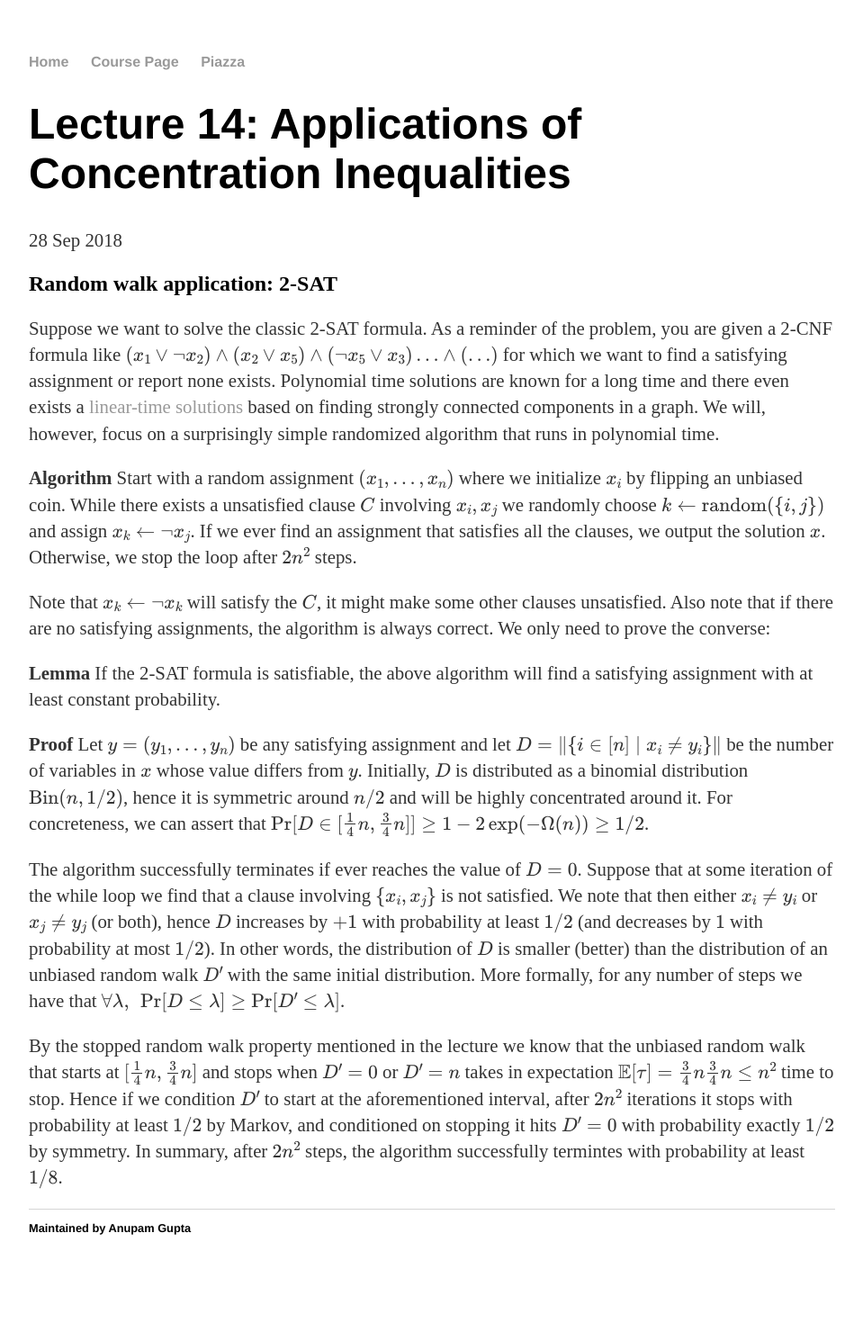
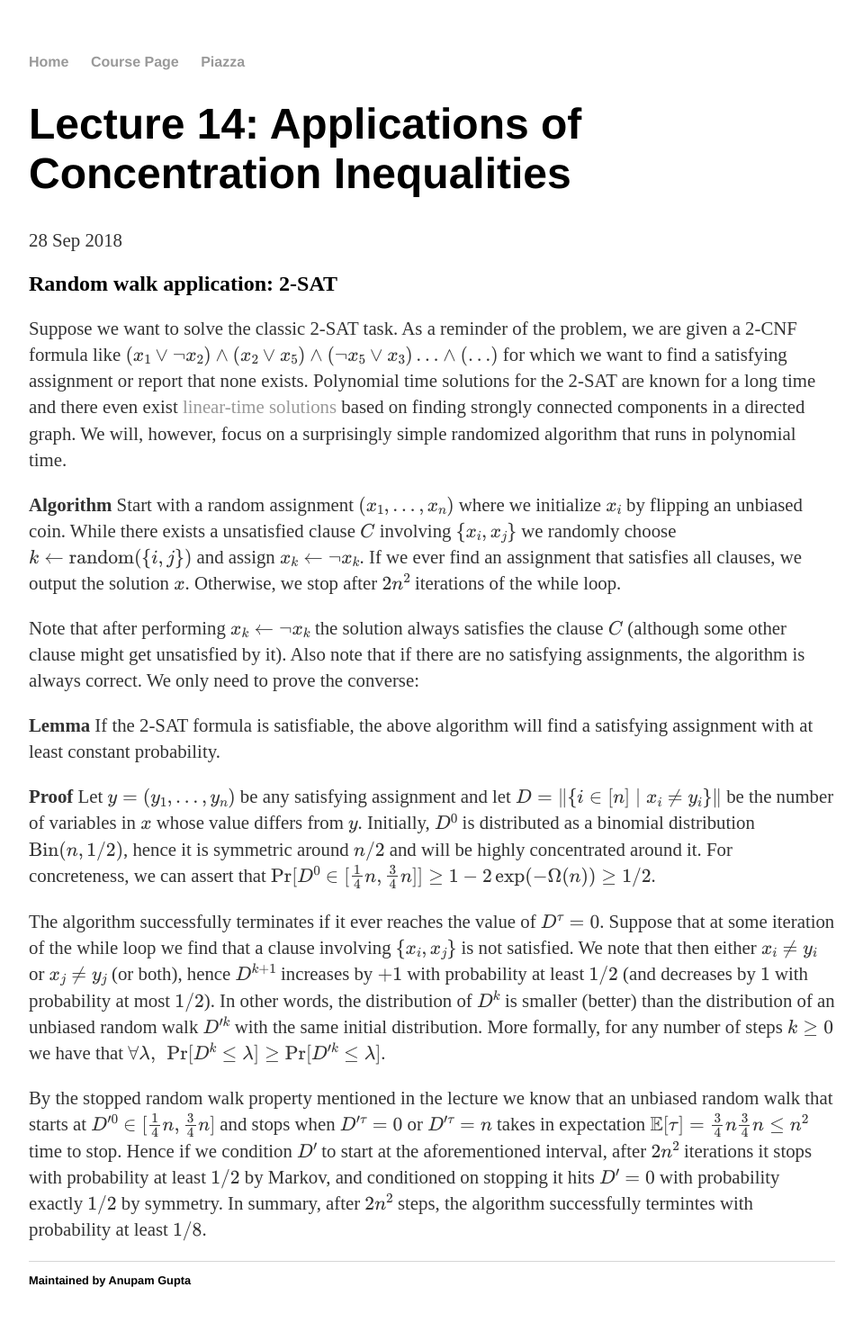
Before and after one commit to cmualgos/cmualgos.github.io, a Jekyll site: the page built from _posts/2018-09-28-applications-concentration-ineq.md, in a window 1280 px wide. Shown: the whole page at 90% size, without its empty margins (160-1119 px from the left). Built offline with Jekyll 4.4.1, drawn with Linux system fonts in a browser that asks for light colours; formulas are drawn with MathJax 3; before the commit the page ends 1432 px from its top, so only the background shows below that.

Commit message:
Cont #9, final hopefully.

```diff
--- a/_posts/2018-09-28-applications-concentration-ineq.md
+++ b/_posts/2018-09-28-applications-concentration-ineq.md
@@ -7,16 +7,16 @@ use_math: true
 
 ## Random walk application: 2-SAT
 
-Suppose we want to solve the classic 2-SAT formula. As a reminder of the problem, you are given a 2-CNF formula like $(x_1 \lor \neg x_2) \land (x_2 \lor x_5) \land (\neg x_5 \lor x_3) \ldots \land ( \ldots )$ for which we want to find a satisfying assignment or report none exists. Polynomial time solutions are known for a long time and there even exists a [linear-time solutions](http://www.math.ucsd.edu/~sbuss/CourseWeb/Math268_2007WS/2SAT.pdf) based on finding strongly connected components in a graph. We will, however, focus on a surprisingly simple randomized algorithm that runs in polynomial time.
+Suppose we want to solve the classic 2-SAT task. As a reminder of the problem, we are given a 2-CNF formula like $(x_1 \lor \neg x_2) \land (x_2 \lor x_5) \land (\neg x_5 \lor x_3) \ldots \land ( \ldots )$ for which we want to find a satisfying assignment or report that none exists. Polynomial time solutions for the 2-SAT are known for a long time and there even exist [linear-time solutions](http://www.math.ucsd.edu/~sbuss/CourseWeb/Math268_2007WS/2SAT.pdf) based on finding strongly connected components in a directed graph. We will, however, focus on a surprisingly simple randomized algorithm that runs in polynomial time.
 
-**Algorithm** Start with a random assignment $(x_1, \ldots, x_n)$ where we initialize $x_i$ by flipping an unbiased coin. While there exists a unsatisfied clause $C$ involving $\{ x_i, x_j \}$ we randomly choose $k \gets \mathrm{random}(\\{i, j\\})$ and assign $x_k \gets \neg x_j$. If we ever find an assignment that satisfies all the clauses, we output the solution $x$. Otherwise, we stop the loop after $2 n^2$ steps.
+**Algorithm** Start with a random assignment $(x_1, \ldots, x_n)$ where we initialize $x_i$ by flipping an unbiased coin. While there exists a unsatisfied clause $C$ involving $\\{ x_i, x_j \\}$ we randomly choose $k \gets \mathrm{random}(\\{i, j\\})$ and assign $x_k \gets \neg x_k$. If we ever find an assignment that satisfies all clauses, we output the solution $x$. Otherwise, we stop after $2 n^2$ iterations of the while loop.
 
-Note that $x_k \gets \neg x_k$ will satisfy the $C$, it might make some other clauses unsatisfied. Also note that if there are no satisfying assignments, the algorithm is always correct. We only need to prove the converse:
+Note that after performing $x_k \gets \neg x_k$ the solution always satisfies the clause $C$ (although some other clause might get unsatisfied by it). Also note that if there are no satisfying assignments, the algorithm is always correct. We only need to prove the converse:
 
 **Lemma** If the 2-SAT formula is satisfiable, the above algorithm will find a satisfying assignment with at least constant probability.
 
-**Proof** Let $y = (y_1, \ldots, y_n)$ be any satisfying assignment and let $D = \\|\\{ i \in [n] \mid x_i \neq y_i \\}\\|$ be the number of variables in $x$ whose value differs from $y$. Initially, $D$ is distributed as a binomial distribution $\mathrm{Bin}(n, 1/2)$, hence it is symmetric around $n/2$ and will be highly concentrated around it. For concreteness, we can assert that $\Pr[D \in [\frac{1}{4} n, \frac{3}{4} n]] \ge 1 - 2\exp(-\Omega(n)) \ge 1/2$.
+**Proof** Let $y = (y_1, \ldots, y_n)$ be any satisfying assignment and let $D = \\|\\{ i \in [n] \mid x_i \neq y_i \\}\\|$ be the number of variables in $x$ whose value differs from $y$. Initially, $D^0$ is distributed as a binomial distribution $\mathrm{Bin}(n, 1/2)$, hence it is symmetric around $n/2$ and will be highly concentrated around it. For concreteness, we can assert that $\Pr[D^0 \in [\frac{1}{4} n, \frac{3}{4} n]] \ge 1 - 2\exp(-\Omega(n)) \ge 1/2$.
 
-  The algorithm successfully terminates if ever reaches the value of $D = 0$. Suppose that at some iteration of the while loop we find that a clause involving $\\{x_i, x_j\\}$ is not satisfied. We note that then either $x_i \neq y_i$ or $x_j \neq y_j$ (or both), hence $D$ increases by $+1$ with probability at least $1/2$ (and decreases by $1$ with probability at most $1/2$). In other words, the distribution of $D$ is smaller (better) than the distribution of an unbiased random walk $D'$ with the same initial distribution. More formally, for any number of steps we have that $\forall \lambda,\ \Pr[D \le \lambda] \ge \Pr[D' \le \lambda]$.
+  The algorithm successfully terminates if it ever reaches the value of $D^\tau = 0$. Suppose that at some iteration of the while loop we find that a clause involving $\\{x_i, x_j\\}$ is not satisfied. We note that then either $x_i \neq y_i$ or $x_j \neq y_j$ (or both), hence $D^{k+1}$ increases by $+1$ with probability at least $1/2$ (and decreases by $1$ with probability at most $1/2$). In other words, the distribution of $D^{k}$ is smaller (better) than the distribution of an unbiased random walk $D'^{k}$ with the same initial distribution. More formally, for any number of steps $k \ge 0$ we have that $\forall \lambda,\ \Pr[D^k \le \lambda] \ge \Pr[D'^k \le \lambda]$.
 
-  By the stopped random walk property mentioned in the lecture we know that the unbiased random walk that starts at $[\frac{1}{4}n, \frac{3}{4}n]$ and stops when $D' = 0$ or $D' = n$ takes in expectation $\mathbb{E}[\tau] = \frac{3}{4}n \frac{3}{4}n \le n^2$ time to stop. Hence if we condition $D'$ to start at the aforementioned interval, after $2n^2$ iterations it stops with probability at least $1/2$ by Markov, and conditioned on stopping it hits $D' = 0$ with probability exactly $1/2$ by symmetry. In summary, after $2 n^2$ steps, the algorithm successfully termintes with probability at least $1/8$.
+  By the stopped random walk property mentioned in the lecture we know that an unbiased random walk that starts at $D'^0 \in [\frac{1}{4}n, \frac{3}{4}n]$ and stops when $D'^\tau = 0$ or $D'^\tau = n$ takes in expectation $\mathbb{E}[\tau] = \frac{3}{4}n \frac{3}{4}n \le n^2$ time to stop. Hence if we condition $D'$ to start at the aforementioned interval, after $2n^2$ iterations it stops with probability at least $1/2$ by Markov, and conditioned on stopping it hits $D' = 0$ with probability exactly $1/2$ by symmetry. In summary, after $2 n^2$ steps, the algorithm successfully termintes with probability at least $1/8$.
```
